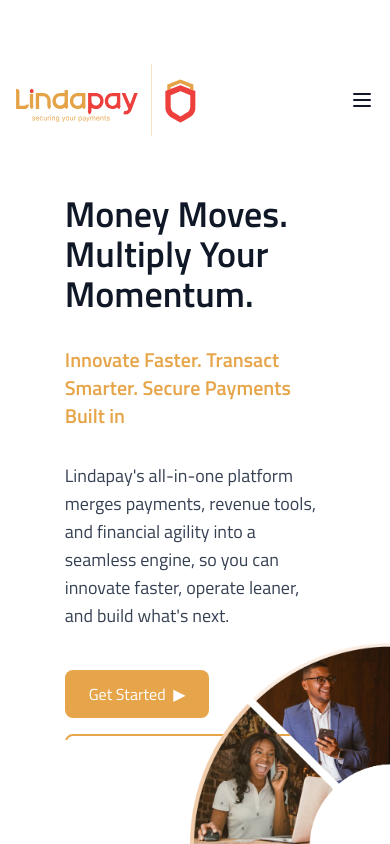
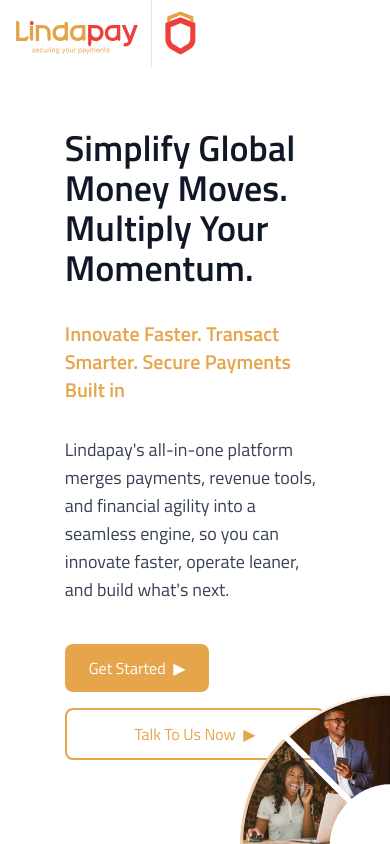
Before and after one commit to goodlifechris/lindapay, a Next.js app: page / in a window 390 px wide. Built offline with nearby package versions, Linux system fonts and the light colour scheme.

Commit message:
set up responsiveness

```diff
--- a/src/app/globals.css
+++ b/src/app/globals.css
@@ -46,8 +46,35 @@
   max-height: 500px;
 }
 
+/* For modern browsers that support svh units */
 @supports (height: 100svh) {
   .hero-container {
-    height: 64svh; /* Even more reliable than dvh */
+    /* Default height for larger screens */
+    height: 64svh;
+
+    /* Increase height for smaller screens */
+    @media (max-width: 768px) {
+      height: 75svh;
+    }
+
+    /* Even taller for very small screens */
+    @media (max-width: 480px) {
+      height: 90vh;
+    }
   }
 }
+
+/* Fallback for older browsers */
+.hero-container {
+  /* Default height for larger screens */
+  height: 64dvh;
+
+  /* Responsive adjustments */
+  @media (max-width: 768px) {
+    height: 75dvh;
+  }
+
+  @media (max-width: 480px) {
+    height: 90vh;
+  }
+}
--- a/src/app/page.tsx
+++ b/src/app/page.tsx
@@ -9,18 +9,18 @@
 
   return (
     <div>
-    <div className="overflow-hidden"> {/* Prevent scrolling */}
+    <div> {/* Prevent scrolling */}
      <Hero />
+ <div className="fixed bottom-0 right-0 z-10">
     <Image
       src="/images/people.png"
-  alt="Hero"
+      alt="Happy customers"
       width={600}
       height={600}
-  className="absolute bottom-0 right-0
-            w-[200px] sm:w-[300px] md:w-[400px] lg:w-[500px] xl:w-[600px]
-            h-auto object-contain"
+      className="w-[150px] sm:w-[200px] md:w-[300px] lg:w-[400px] xl:w-[500px] h-auto object-contain"
       priority
     />
+  </div>
     </div>
 
     </div>
--- a/src/components/Hero.tsx
+++ b/src/components/Hero.tsx
@@ -51,6 +51,8 @@
     before:transition-transform before:duration-300 before:ease-in-out
     hover:before:scale-x-100
     hover:border-[#d8953a] hover:text-[#d8953a]
+    bg-white
+    z-10
     group
   ">
     <span className="relative z-10">
--- a/src/components/Navbar.tsx
+++ b/src/components/Navbar.tsx
@@ -2,16 +2,16 @@
 'use client'
 
 import Link from 'next/link'
-import { useMobileMenu } from '@/hooks/useMobileMenu'
+// import { useMobileMenu } from '@/hooks/useMobileMenu'
 import Image from 'next/image'
 
 export default function Navbar() {
-  const { isOpen, toggleMenu } = useMobileMenu()
+  // const { isOpen, toggleMenu } = useMobileMenu()
 
   return (
     <nav className={`sticky top-0 z-50 backdrop-blur-lg bg-white/70 w-full  border-gray-200 dark:border-gray-700 transition-colors duration-300`}>
       <div className="max-w-7xl mx-auto px-4 sm:px-6 lg:px-8 ">
-        <div className="flex items-center justify-between h-50">
+        <div className="flex items-center justify-between h-16">
           {/* Logo */}
           <div className="flex-shrink-0 flex items-center">
         <Link href="/">
@@ -67,7 +67,7 @@
           </div>
 
           {/* Mobile menu button */}
-          <div className="-mr-2 flex md:hidden">
+          {/* <div className="-mr-2 flex md:hidden">
             <button
               type="button"
               onClick={toggleMenu}
@@ -97,12 +97,12 @@
                 <path strokeLinecap="round" strokeLinejoin="round" strokeWidth="2" d="M6 18L18 6M6 6l12 12" />
               </svg>
             </button>
-          </div>
+          </div> */}
         </div>
       </div>
 
       {/* Mobile menu */}
-      <div className={`md:hidden ${isOpen ? 'block' : 'hidden'}`} id="mobile-menu">
+      {/* <div className={`md:hidden ${isOpen ? 'block' : 'hidden'}`} id="mobile-menu">
       <div className="px-2 pt-2 pb-3 space-y-1 sm:px-3">
           <Link
             href="/features"
@@ -152,7 +152,7 @@
             </div>
           </div>
         </div>
-      </div>
+      </div> */}
     </nav>
   )
 }
--- a/src/components/registration/RegistrationForm.tsx
+++ b/src/components/registration/RegistrationForm.tsx
@@ -102,7 +102,7 @@
     name="agreedToTerms"
     checked={formData.agreedToTerms}
     onChange={handleChange}
-              className="mt-1 mr-2 rounded text-[#E6A54A] focus:ring-[#E6A54A]"
+    className="mt-1 mr-2 h-4 w-4 rounded border-gray-300 text-[#E6A54A] focus:ring-[#E6A54A] checked:bg-[#E6A54A] checked:border-transparent"
     required
   />
   <span className="text-sm text-gray-700">
```
Lines whose indentation alone changed are shown as unchanged.
